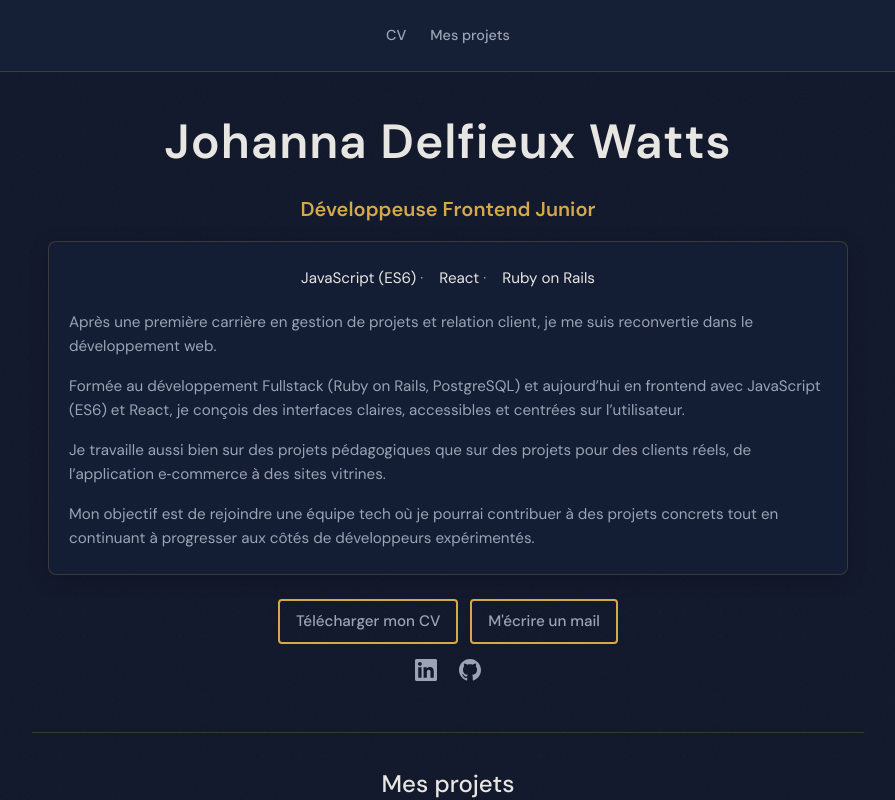
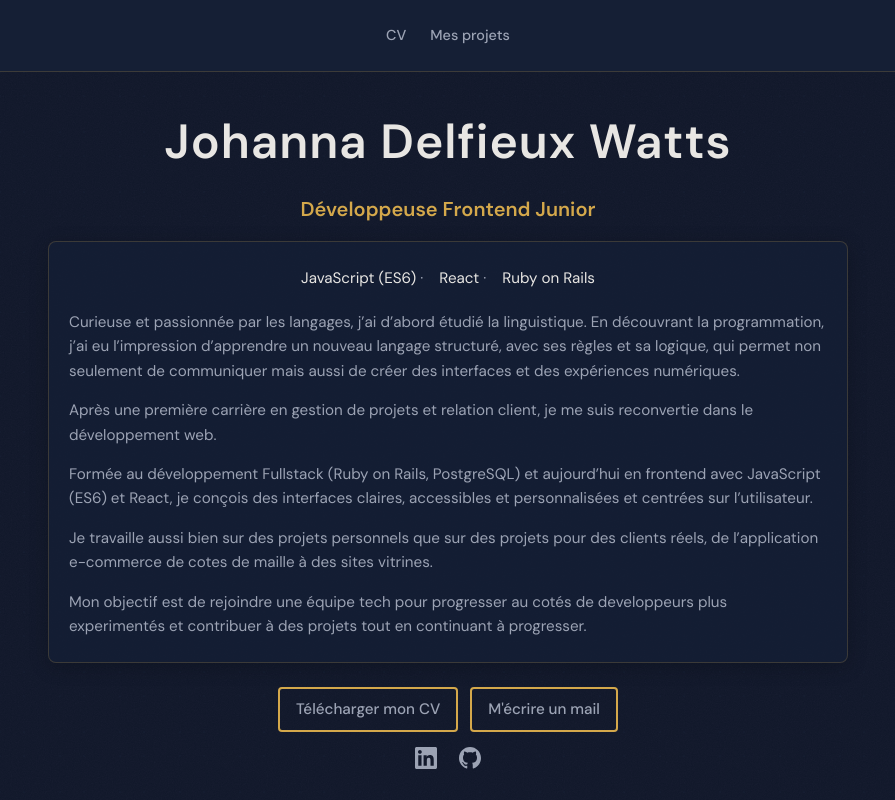
Before and after one commit to jobeejobaa/Portfolio, a React (Vite) app: page / in a window 1280 px wide. Shown: the top 800 px of the page, without its empty margins (192-1087 px from the left). Built offline with nearby package versions, Linux system fonts and the light colour scheme.

Commit message:
update presentation

```diff
--- a/src/components/Hero.jsx
+++ b/src/components/Hero.jsx
@@ -27,16 +27,19 @@ function Hero() {
         </ul>
         <div className="hero-bio">
           <p>
+          Curieuse et passionnée par les langages, j’ai d’abord étudié la linguistique. En découvrant la programmation, j’ai eu l’impression d’apprendre un nouveau langage structuré, avec ses règles et sa logique, qui permet non seulement de communiquer mais aussi de créer des interfaces et des expériences numériques.
+          </p>
+          <p>
             Après une première carrière en gestion de projets et relation client, je me suis reconvertie dans le développement web.
           </p>
           <p>
-            Formée au développement Fullstack (Ruby on Rails, PostgreSQL) et aujourd’hui en frontend avec JavaScript (ES6) et React, je conçois des interfaces claires, accessibles et centrées sur l’utilisateur.
+            Formée au développement Fullstack (Ruby on Rails, PostgreSQL) et aujourd’hui en frontend avec JavaScript (ES6) et React, je conçois des interfaces claires, accessibles et personnalisées et centrées sur l’utilisateur.
           </p>
           <p>
-            Je travaille aussi bien sur des projets pédagogiques que sur des projets pour des clients réels, de l’application e‑commerce à des sites vitrines.
+            Je travaille aussi bien sur des projets personnels que sur des projets pour des clients réels, de l’application e-commerce de cotes de maille à des sites vitrines.
           </p>
           <p>
-            Mon objectif est de rejoindre une équipe tech où je pourrai contribuer à des projets concrets tout en continuant à progresser aux côtés de développeurs expérimentés.
+            Mon objectif est de rejoindre une équipe tech pour progresser au cotés de developpeurs plus experimentés et contribuer à des projets tout en continuant à progresser.
           </p>
         </div>
       </div>
```
